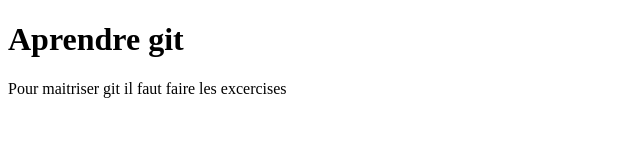
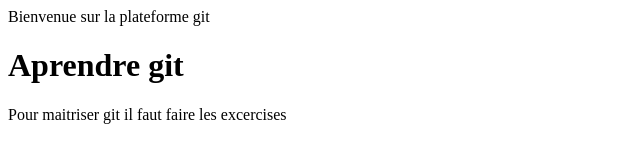
Before and after one commit to Roland720/index.html, a plain HTML site: page index.html in a window 1280 px wide. Shown: the whole page, without its empty margins (0-640 px from the left). Drawn offline with Linux system fonts and the light colour scheme.

Commit message:
Ajout de l'entête

```diff
--- a/index.html
+++ b/index.html
@@ -4,6 +4,7 @@
         <title>Aprendre git</title>
     </head>
     <body>
+        <header>Bienvenue sur la plateforme git</header>
         <h1>Aprendre git</h1>
         <p>Pour maitriser git il faut faire les excercises</p>
     </body>
```
